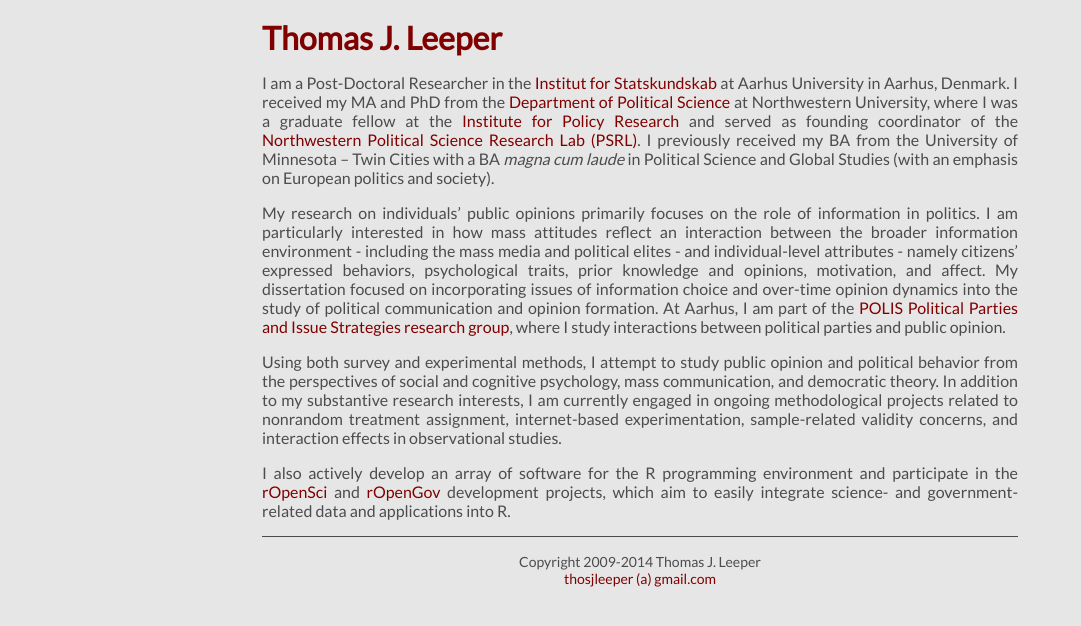
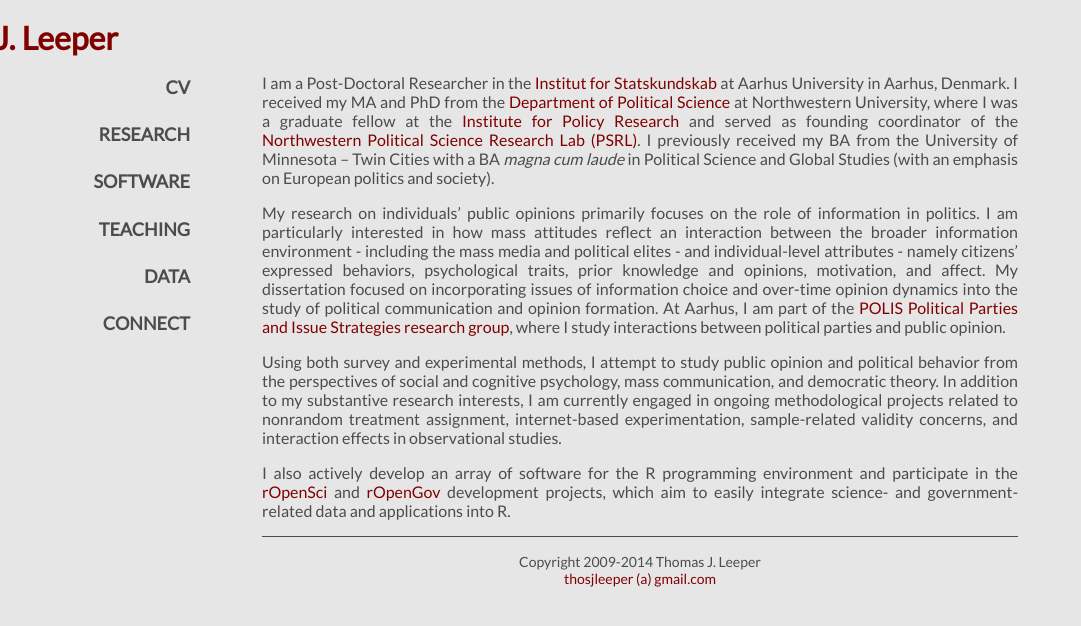
Before and after one commit to leeper/leeper.github.io, a Jekyll site: the page built from index.md, in a window 1280 px wide. Shown: the top 626 px of the page, without its empty margins (0-1081 px from the left). Built offline with Jekyll 4.4.1, drawn with Linux system fonts in a browser that asks for light colours.

Commit message:
further css changes

```diff
--- a/assets/css/style.css
+++ b/assets/css/style.css
@@ -61,6 +61,7 @@
     font-size:16px;
 }
 header {
+    margin-left:-12em;
     margin-bottom:0.2em;
     color:#4c4c4c;
     text-align:left;
@@ -148,7 +149,7 @@
     text-align:right;
 }
 nav a{
-    color:#e6e6e6;
+    color:#4c4c4c;
     display:block;
     padding:.7em 1em;
 }
@@ -156,20 +157,3 @@
     background-color:maroon;
     text-decoration:none;
 }
-
-/*
-nav {
-}
-
-span.nav {
-    background-color:#4c4c4c;
-    text-align:center;
-    display:block;
-}
-
-a.nav {
-    color:#e6e6e6;
-    margin-left:2%;
-    margin-right:2%;
-}
-*/
```
